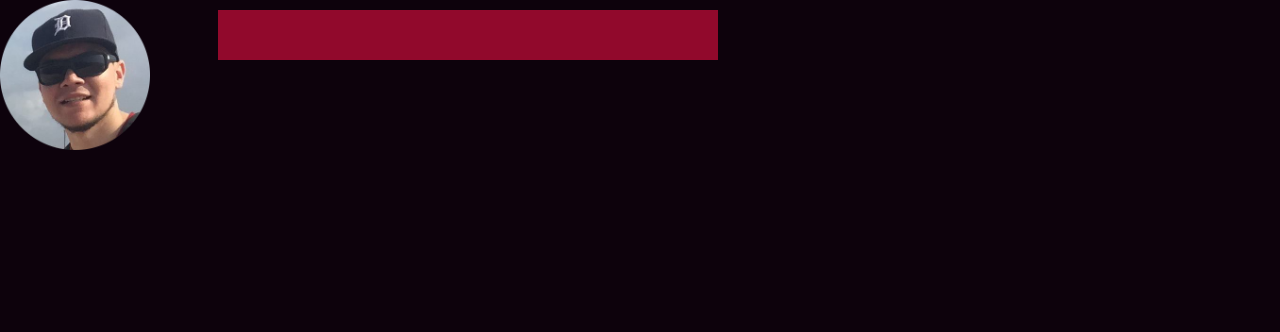
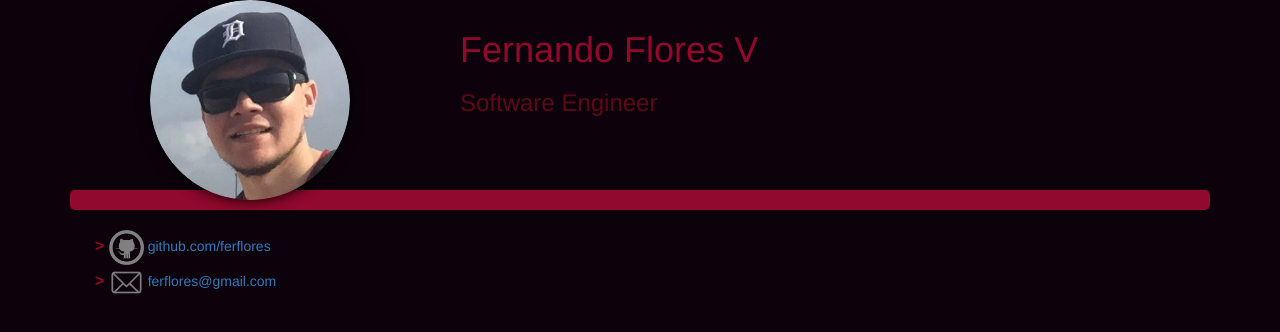
Before and after one commit to ferflores/ferflores.net, a website: page src/static/index.html in a window 1280 px wide. Drawn offline with nearby package versions, Linux system fonts and the light colour scheme; files that its build step writes are made by us from their sources.

Commit message:
site header

```diff
--- a/src/css/main.css
+++ /dev/null
@@ -1,13 +0,0 @@
-body {
-  background-color: #0d020c;
-}
-
-.me {
-  max-width: 150px;
-}
-
-.up-line {
-  width:500px;
-  height:50px;
-  background-color: #91092c;
-}
--- a/src/static/css/main.css
+++ b/src/static/css/main.css
@@ -3,11 +3,56 @@ body {
 }
 
 .me {
-  max-width: 150px;
+  margin: auto;
+  max-width: 200px;
+  margin-bottom: -10px;
+  position: relative;
+  z-index: 1000;
+  box-shadow: 0 0 1em black;
+}
+
+.my-name {
+  padding-top: 1rem;
+  color:#91092c;
+}
+
+.my-title {
+  color:#5d0a18;
+}
+
+.name-and-title {
+  /*padding-left: 5rem;*/
+}
+
+.icon {
+  max-width: 35px;
 }
 
 .up-line {
-  width:500px;
-  height:50px;
+  width:100%;
+  height:20px;
   background-color: #91092c;
+  -webkit-border-radius: 5px;
+  -moz-border-radius: 5px;
+  border-radius: 5px;
+  z-index: 1;
+  position: relative;
 }
+
+.vertical-separation {
+  margin-top: 2rem;
+  margin-bottom: 2rem;
+}
+
+/* General styles */
+
+ul {
+  list-style: none;
+}
+
+li:before {
+    content: "> ";
+    font-size: 16px;
+    color: #91092c;
+    font-weight: bold;
+}
--- a/src/static/index.html
+++ b/src/static/index.html
@@ -2,6 +2,7 @@
 <html lang="en">
   <head>
     <meta charset="utf-8">
+    <meta name="viewport" content="width=device-width, initial-scale=1">
     <meta name="description" content="Fernando Flores V personal website">
     <meta name="author" content="ferflores">
     <title>Fernando Flores V</title>
@@ -9,18 +10,33 @@
     <link rel="stylesheet" href="css/main.css">
   </head>
   <body>
-    <div class="content">
+    <div class="container">
       <div class="row">
-        <div class="col-md-2">
-          <img class="me" src="img/me.png" alt="my picture" />
+        <div class="col-sm-4">
+          <img class="me img-circle img-responsive" src="img/me.png" alt="my picture" />
         </div>
-        <div class="col-md-8">
-          <div class="up-line">
-            <p>
 
-            </p>
-          </div>
+        <div class="col-sm-8 name-and-title">
+          <h1 class="my-name">Fernando Flores V</h1>
+          <h3 class="my-title">Software Engineer</h3>
         </div>
+      </div>
+      <div class="row">
+        <div class="col-md-12">
+          <div class="up-line"></div>
+        </div>
+      </div>
+      <div class="row vertical-separation">
+        <ul>
+          <li>
+            <span><img class="icon" src="img/github.png" alt="git icon" /></span>
+            <span><a href="http://www.github.com/ferflores">github.com/ferflores</a></span>
+          </li>
+          <li>
+            <span><img class="icon" src="img/email.png" alt="git icon" /></span>
+            <span><a href="mailto:ferflores@gmail.com">ferflores@gmail.com</a></span>
+          </li>
+        </ul>
       </div>
     </div>
     <script src="js/main.js"></script>
```
Also changed, not shown: src/static/img/email.png (added), src/static/img/github.png (added).
